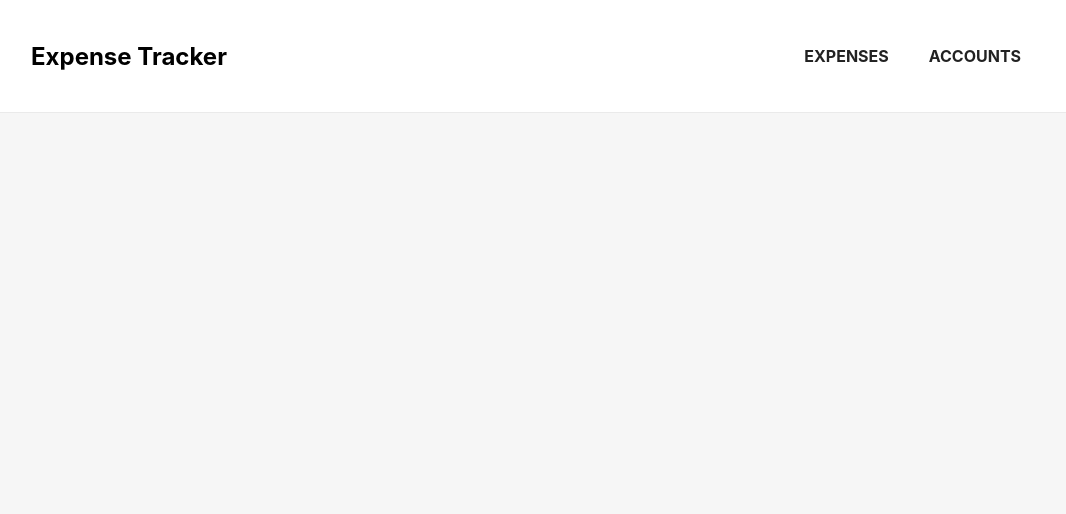
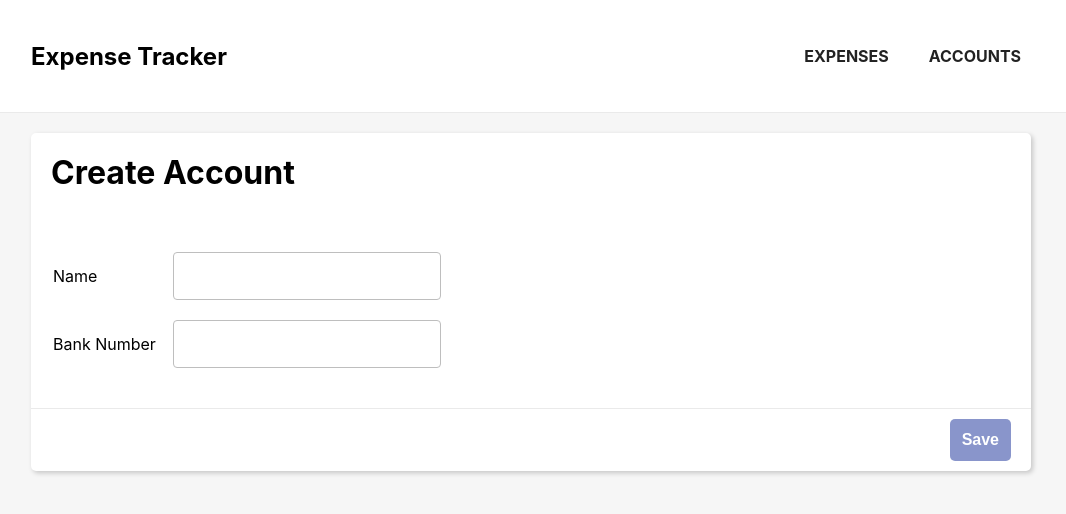
Before and after one commit to tranquangvu/rails-rounded-test, a React (Create React App) app in the folder frontend/: page /accounts/new in a window 1280 px wide. Shown: the top 514 px of the page, without its empty margins (109-1175 px from the left). Built offline with nearby package versions, Linux system fonts and the light colour scheme.

Commit message:
Handle crud account ui

```diff
--- a/frontend/package.json
+++ b/frontend/package.json
@@ -6,10 +6,12 @@
     "@testing-library/jest-dom": "^4.2.4",
     "@testing-library/react": "^9.3.2",
     "@testing-library/user-event": "^7.1.2",
+    "camelcase-keys": "^7.0.1",
     "react": "^16.13.1",
     "react-dom": "^16.13.1",
     "react-router-dom": "^5.2.0",
-    "react-scripts": "3.4.3"
+    "react-scripts": "3.4.3",
+    "snakecase-keys": "^5.1.0"
   },
   "scripts": {
     "start": "PORT=3001 react-scripts start",
--- a/frontend/src/components/Notification/Notification.js
+++ b/frontend/src/components/Notification/Notification.js
@@ -4,6 +4,7 @@ import styles from "./Notification.module.css";
 
 const typeClasses = {
   error: styles.error,
+  success: styles.success,
 };
 
 function Notification() {
--- a/frontend/src/components/Notification/Notification.module.css
+++ b/frontend/src/components/Notification/Notification.module.css
@@ -3,6 +3,7 @@
   box-shadow: var(--card-shadow);
   background: #ffffff;
   color: #222222;
+  text-align: left;
   padding: 20px 30px 20px 20px;
   position: fixed;
   bottom: 20px;
@@ -21,3 +22,8 @@
   background: #a41b1b;
   color: #ffffff;
 }
+
+.success {
+  background: #198754;
+  color: #ffffff;
+}
--- /dev/null
+++ b/frontend/src/containers/AccountEdit/AccountEdit.js
@@ -0,0 +1,130 @@
+import React, { useEffect, useState } from "react";
+import { useParams, useHistory } from "react-router-dom";
+import snakecaseKeys from "snakecase-keys";
+import camelcaseKeys from "camelcase-keys";
+
+import AccountForm from "./AccountForm";
+import ErrorMessage from "../../components/ErrorMessage";
+import LoadingIndicator from "../../components/LoadingIndicator";
+import useNotification from "../../hooks/useNotification";
+import request from "../../request";
+
+const defaultAccountData = {
+  name: "",
+  bankNumber: "",
+};
+
+function AccountEdit() {
+  const { id } = useParams();
+  const history = useHistory();
+  const [account, setAccount] = useState(id ? null : defaultAccountData);
+  const [loadingStatus, setLoadingStatus] = useState(id ? "loading" : "loaded");
+  const [isSaving, setIsSaving] = useState(false);
+  const [isDeleting, setIsDeleting] = useState(false);
+  const { notify } = useNotification();
+  const isEditMode = !!id;
+
+  useEffect(() => {
+    async function loadAccount() {
+      try {
+        const response = await request(`/accounts/${id}`, {
+          method: "GET",
+        });
+        if (response.ok) {
+          setAccount(camelcaseKeys(response.body));
+          setLoadingStatus("loaded");
+        } else {
+          setLoadingStatus("error");
+        }
+      } catch (error) {
+        setLoadingStatus("error");
+      }
+    }
+
+    if (id) {
+      loadAccount();
+    }
+  }, [id]);
+
+  const handleSave = async (changes) => {
+    try {
+      setIsSaving(true);
+      const url = isEditMode ? `/accounts/${account.id}` : "/accounts";
+      const method = isEditMode ? "PATCH" : "POST";
+      const body = snakecaseKeys({ account: isEditMode ? changes : { ...defaultAccountData, ...changes } });
+
+      const response = await request(url, {
+        method,
+        body,
+      });
+      if (response.ok) {
+        setAccount(response.body);
+        notify({
+          message: `${isEditMode ? "Update" : "Create"} account successfully`,
+          type: "success",
+        });
+      } else {
+        notify({
+          message: "Failed to save account. Please try again",
+          type: "error",
+        });
+      }
+    } catch (error) {
+      notify({
+        message: "Failed to save account. Please check your internet connection",
+        type: "error",
+      });
+    } finally {
+      setIsSaving(false);
+    }
+  };
+
+  const handleDelete = async () => {
+    setIsDeleting(true);
+    try {
+      const response = await request(`/accounts/${account.id}`, {
+        method: "DELETE",
+      });
+      if (response.ok) {
+        history.push("/accounts");
+        notify({
+          message: "Delete account successfully",
+          type: "success",
+        });
+      } else {
+        notify({
+          message: "Failed to delete account. Please try again",
+          type: "error",
+        });
+      }
+    } catch (error) {
+      notify({
+        message: "Failed to delete account. Please check your internet connection",
+        type: "error",
+      });
+    } finally {
+      setIsDeleting(false);
+    }
+  };
+
+  switch (loadingStatus) {
+    case "loading":
+      return <LoadingIndicator />;
+    case "error":
+      return <ErrorMessage />;
+    case "loaded":
+      return (
+        <AccountForm
+          title={`${isEditMode ? "Update" : "Create"} Account`}
+          account={account}
+          onSave={handleSave}
+          disabled={isSaving || isDeleting}
+          onDelete={handleDelete}
+        />
+      );
+    default:
+      throw new Error(`Unexpected loadingStatus: ${loadingStatus}`);
+  }
+}
+
+export default AccountEdit;
--- /dev/null
+++ b/frontend/src/containers/AccountEdit/AccountForm.js
@@ -0,0 +1,76 @@
+import React, { useState } from "react";
+import Button from "../../components/Button";
+import styles from "./AccountForm.module.css";
+
+function AccountForm({
+  title,
+  account,
+  onSave,
+  disabled,
+  onDelete,
+}) {
+  const [changes, setChanges] = useState({});
+
+  const formData = {
+    ...account,
+    ...changes,
+  };
+
+  const changeField = (field, value) => {
+    setChanges({
+      ...changes,
+      [field]: value,
+    });
+  };
+
+  const handleSubmit = (event) => {
+    event.preventDefault();
+    onSave(changes);
+  };
+
+  return (
+    <form autoComplete="off" onSubmit={handleSubmit} className={styles.form}>
+      <h1 className={styles.formTitle}>{title}</h1>
+
+      <fieldset disabled={disabled ? "disabled" : undefined}>
+        <div className={styles.formRow}>
+          <label htmlFor="name">Name</label>
+          <input
+            required
+            id="name"
+            type="text"
+            value={formData.name}
+            onChange={(event) => changeField("name", event.target.value)}
+          />
+        </div>
+
+        <div className={styles.formRow}>
+          <label htmlFor="bankNumber">Bank Number</label>
+          <input
+            required
+            id="bankNumber"
+            type="text"
+            value={formData.bankNumber}
+            onChange={(event) => changeField("bankNumber", event.target.value)}
+          />
+        </div>
+      </fieldset>
+
+      <div className={styles.formFooter}>
+        {account.id && (
+          <Button action={onDelete} kind="danger" disabled={disabled}>
+            Delete
+          </Button>
+        )}
+        <Button
+          type="submit"
+          disabled={Object.keys(changes).length === 0 || disabled}
+        >
+          Save
+        </Button>
+      </div>
+    </form>
+  );
+}
+
+export default AccountForm;
--- /dev/null
+++ b/frontend/src/containers/AccountEdit/AccountForm.module.css
@@ -0,0 +1,45 @@
+.form {
+  overflow: hidden;
+  border-radius: var(--card-radius);
+  box-shadow: var(--card-shadow);
+  background: #fff;
+}
+
+.form fieldset {
+  border: none;
+  padding: 20px;
+}
+
+.formTitle {
+  font-size: 2rem;
+  font-weight: bold;
+  margin: 20px;
+}
+
+.formFooter {
+  display: flex;
+  justify-content: flex-end;
+  align-items: center;
+  border-top: 1px solid var(--border-color);
+  padding: 10px 20px;
+}
+
+.formRow {
+  display: flex;
+  margin: 20px 0;
+  align-items: center;
+}
+
+.formRow label {
+  width: 120px;
+}
+
+input[type="text"],
+input[type="number"],
+input[type="date"] {
+  padding: 8px;
+  height: 30px;
+  width: 250px;
+  border: 1px solid #bebebe;
+  border-radius: 4px;
+}
--- /dev/null
+++ b/frontend/src/containers/AccountEdit/index.js
@@ -0,0 +1,3 @@
+import AccountEdit from "./AccountEdit";
+
+export default AccountEdit;
--- a/frontend/src/routes/index.js
+++ b/frontend/src/routes/index.js
@@ -4,6 +4,7 @@ import { Switch, Route, Redirect } from "react-router-dom";
 import ExpenseList from "../containers/ExpenseList";
 import ExpenseEdit from "../containers/ExpenseEdit";
 import AccountList from "../containers/AccountList";
+import AccountEdit from "../containers/AccountEdit";
 
 function Routes() {
   return (
@@ -23,6 +24,12 @@ function Routes() {
       <Route exact path="/accounts">
         <AccountList />
       </Route>
+      <Route exact path="/accounts/new">
+        <AccountEdit />
+      </Route>
+      <Route exact path="/accounts/:id">
+        <AccountEdit />
+      </Route>
     </Switch>
   );
 }
```
Also changed, not shown: 1 other file (tests, documents, lock files or other folders).
